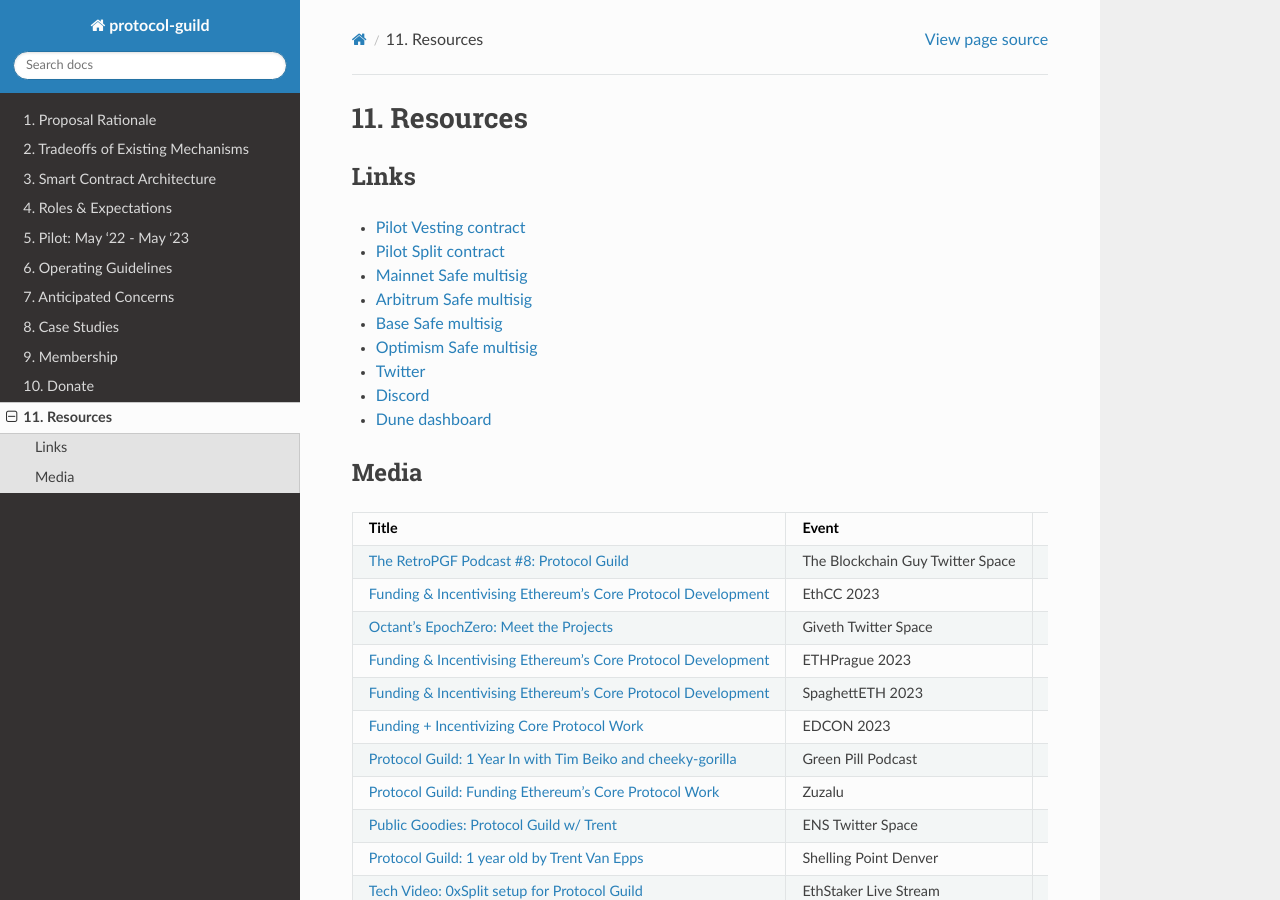
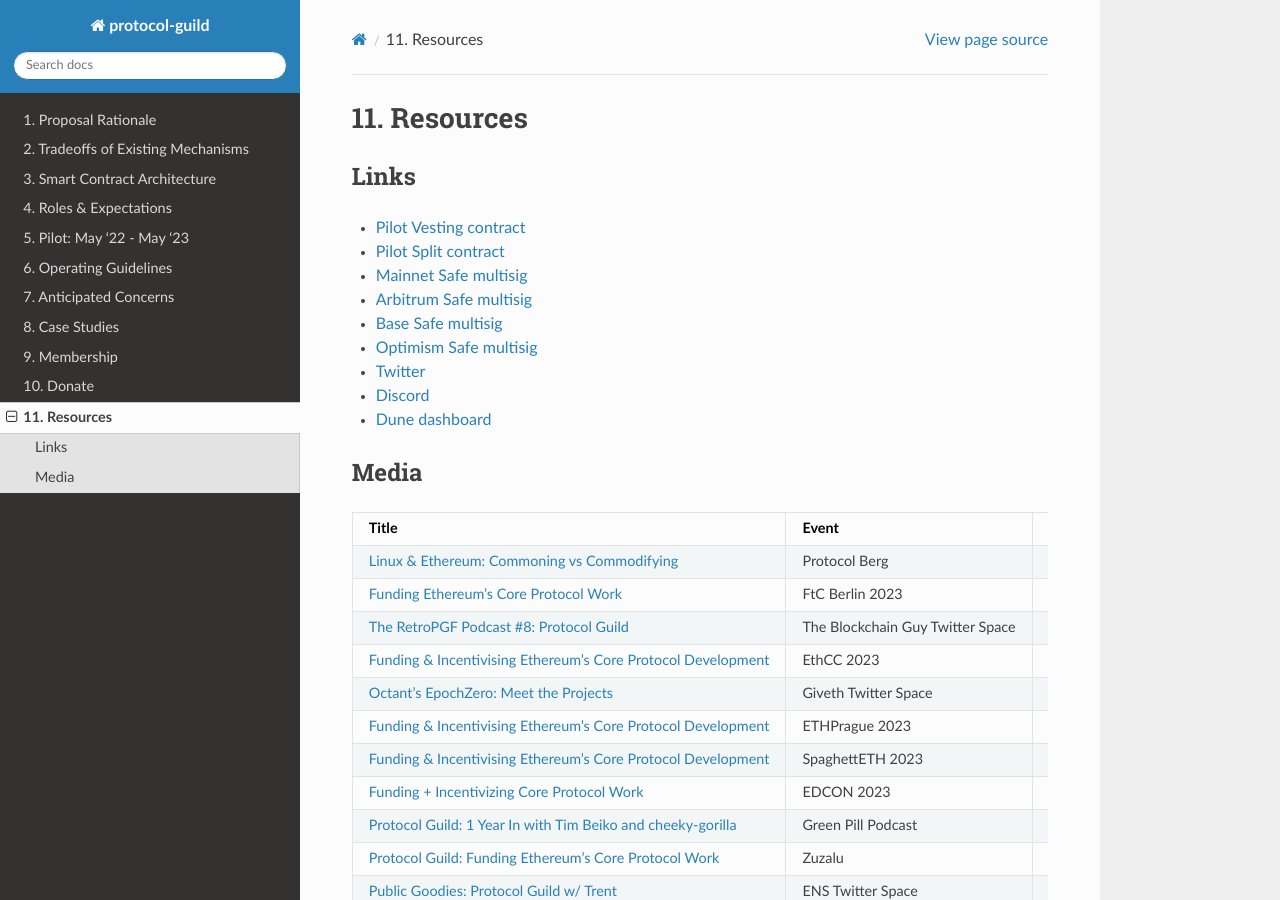
Before and after one commit to protocolguild/documentation, a Sphinx documentation site: the page built from docs/11-resources.md, in a window 1280 px wide and 900 px high. Built offline with Sphinx 7.4.7 and the Read the Docs theme 2.0.0, drawn with Linux system fonts in a browser that asks for light colours.

Commit message:
Updated "Media" with FtC + Protocol Berg presentations

```diff
--- a/docs/11-resources.md
+++ b/docs/11-resources.md
@@ -16,6 +16,8 @@
 
 | Title | Event | Date |
 |:----|:----|:----|
+| [Linux & Ethereum: Commoning vs Commodifying](https://watch.protocol.berlin/ethberlin/protocol_berg/session/protocol_guild_funding__incentivising_core_protocol_work) | Protocol Berg | Sep 15 2023 |
+| [Funding Ethereum's Core Protocol Work](https://app.streameth.org/funding_the_commons/funding_the_commons_berlin_2023/session/funding_ethereums_core_protocol_work) | FtC Berlin 2023 | Sep 09 2023 |
 | [The RetroPGF Podcast #8: Protocol Guild](https://twitter.com/i/spaces/1LyxBqWnjopJN?s=20) | The Blockchain Guy Twitter Space | Aug 31 2023 |
 | [Funding & Incentivising Ethereum's Core Protocol Development](https://www.youtube.com/watch?v=YE30D6F2k28) | EthCC 2023 | Jul 18 2023 |
 | [Octant's EpochZero: Meet the Projects](https://twitter.com/i/spaces/1RDGlagLkZmJL) | Giveth Twitter Space | Jul 10 2023 |
```
